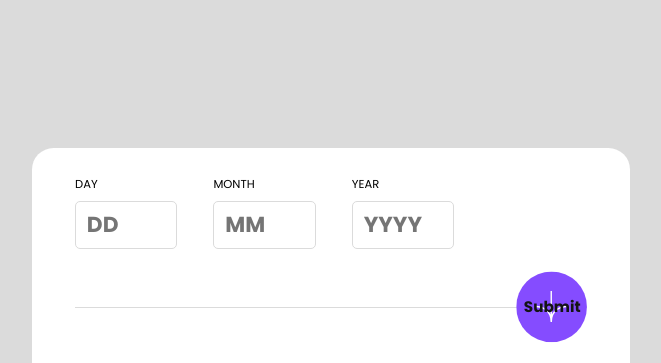
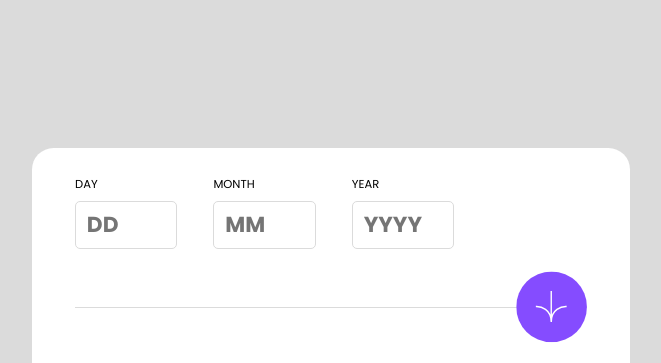
Before and after one commit to sgnsyn/age-caculator, a plain HTML site: page index.html in a window 1280 px wide. Shown: the top 363 px of the page, without its empty margins (309-970 px from the left). Drawn offline with Linux system fonts and the light colour scheme.

Commit message:
Update style.css

```diff
--- a/style.css
+++ b/style.css
@@ -74,6 +74,10 @@ input[type="number"]::-webkit-outer-spin-button {
 }
 input[type="number"] {
   -moz-appearance: textfield;
+}
+input[type="submit"] {
+  color: transparent;
+  text-shadow: none;
 }
 input {
   /* width: fit-; */
```
